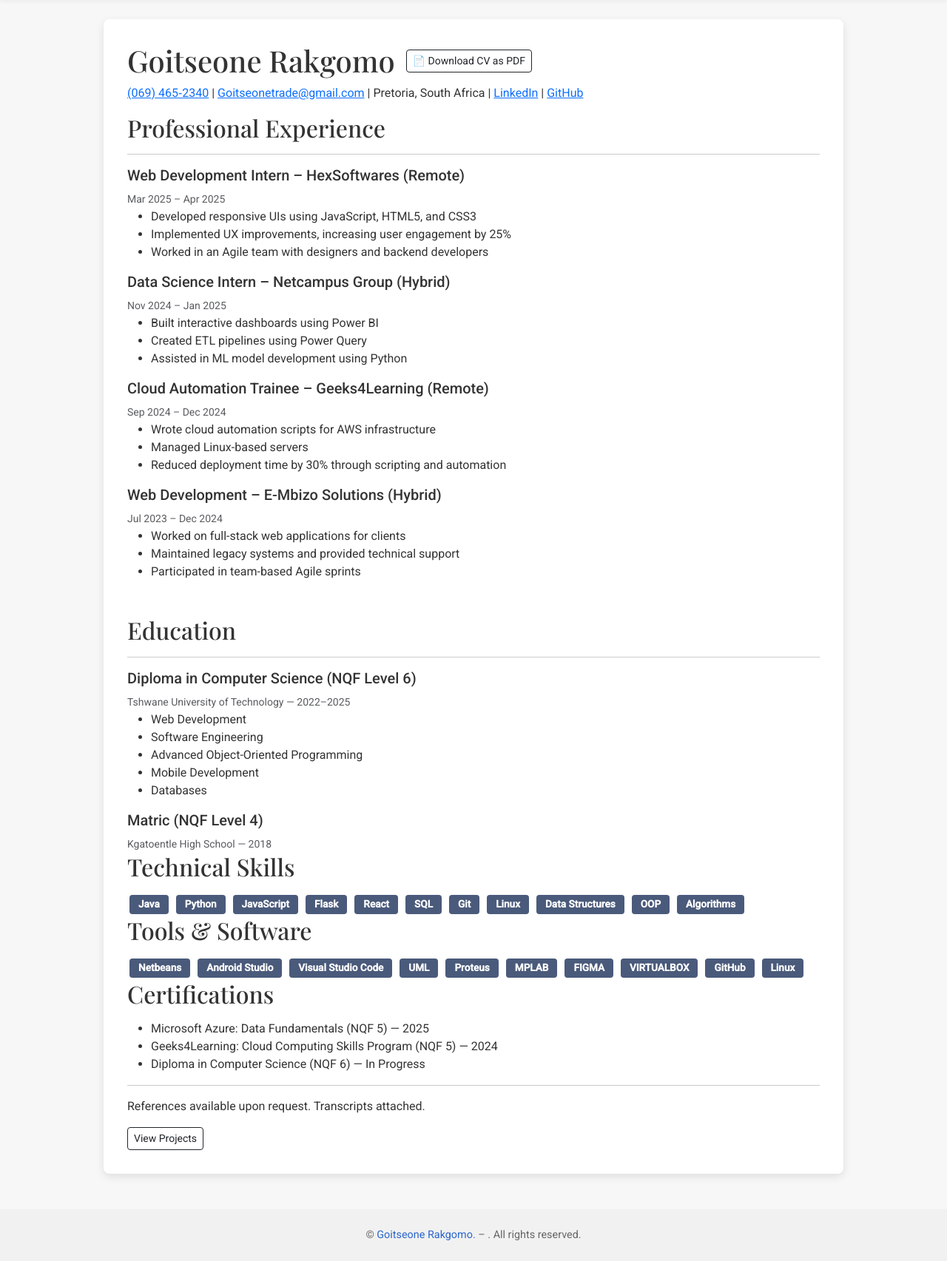
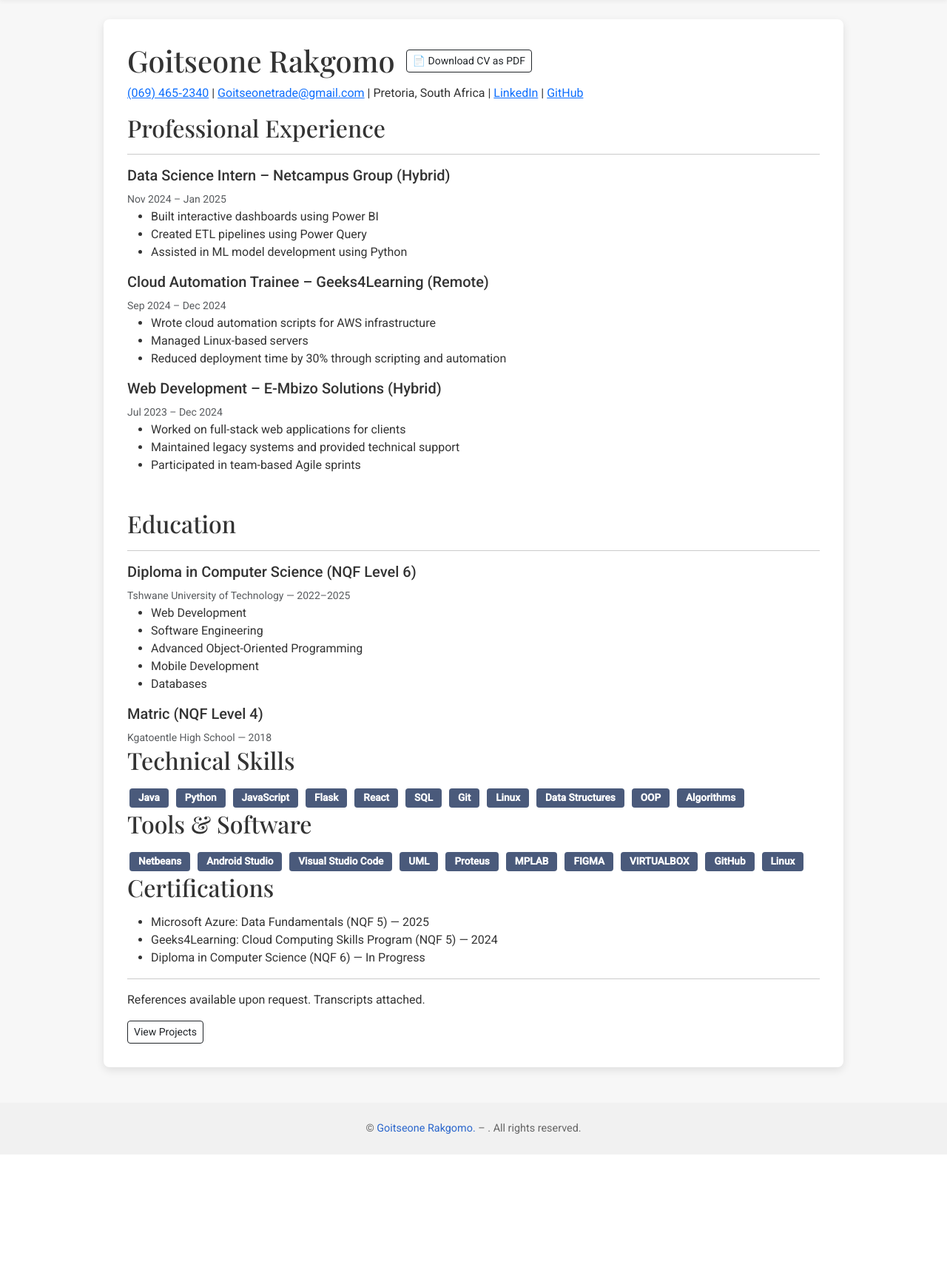
Before and after one commit to ily6ix/flask-app, a Flask app: page /cv in a window 1280 px wide. Shown: the part 76-1781 px from the top of the page at 74% size. After the commit the page ends 1637 px from the top, so only its background shows below. Run offline with Flask 3, Linux system fonts and the light colour scheme.

Commit message:
Add files via upload

```diff
--- a/templates/cv.html
+++ b/templates/cv.html
@@ -24,15 +24,7 @@
         <section class="mb-5">
           <h2>Professional Experience</h2>
           <hr>
-          <div class="mb-3">
-            <h5>Web Development Intern – HexSoftwares (Remote)</h5>
-            <small class="text-muted">Mar 2025 – Apr 2025</small>
-            <ul>
-              <li>Developed responsive UIs using JavaScript, HTML5, and CSS3</li>
-              <li>Implemented UX improvements, increasing user engagement by 25%</li>
-              <li>Worked in an Agile team with designers and backend developers</li>
-            </ul>
-          </div>
+
 
           <div class="mb-3">
             <h5>Data Science Intern – Netcampus Group (Hybrid)</h5>
```
Also changed, not shown: templates/index.html (+4 -3 lines).
